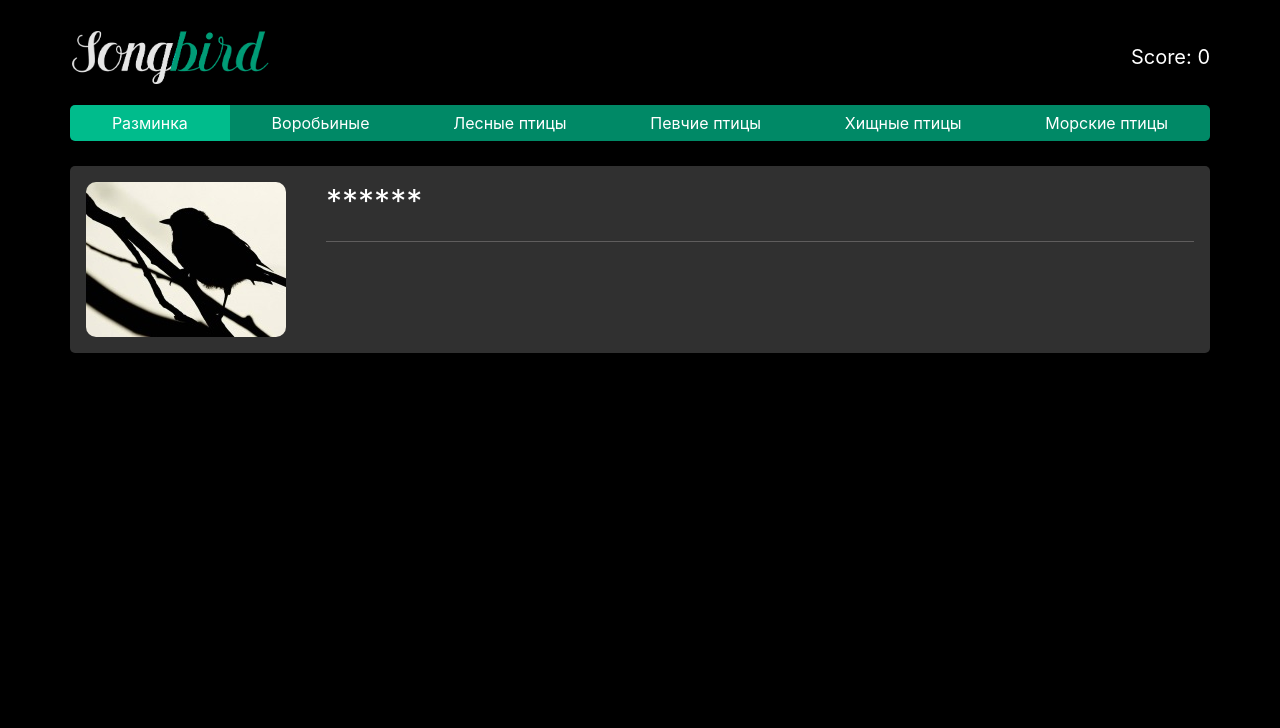
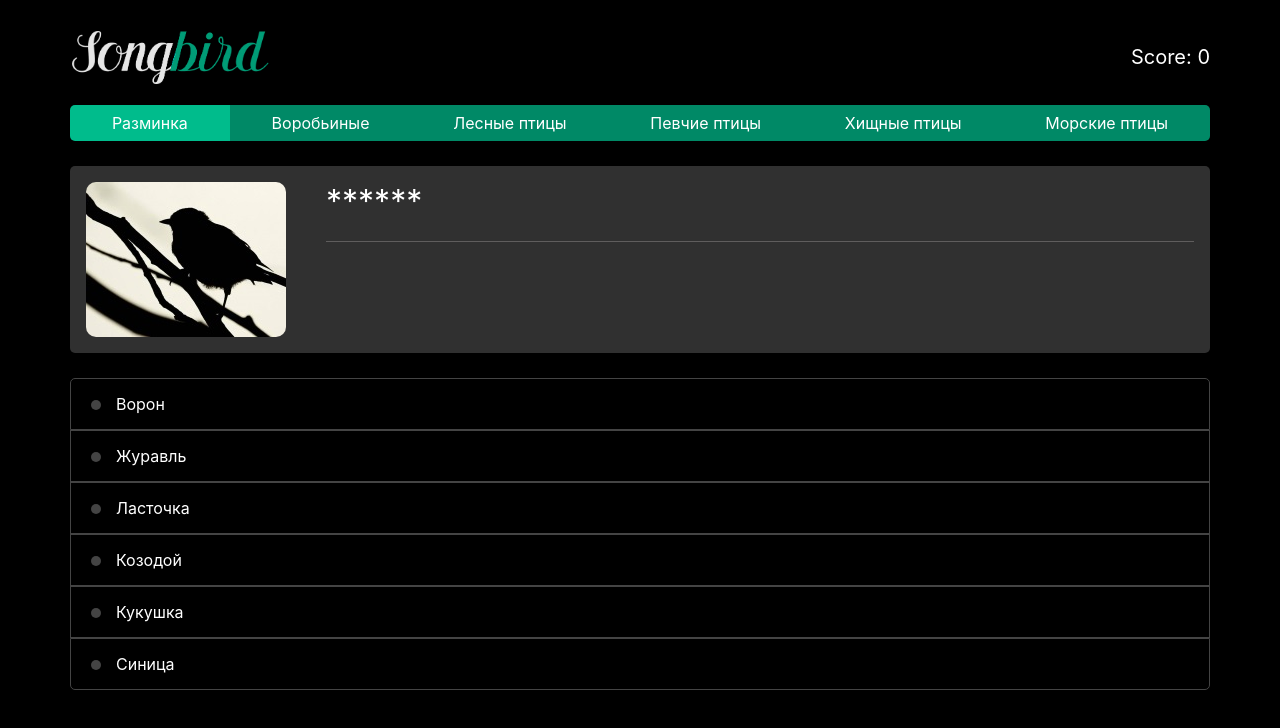
Before and after one commit to Alexandra789/songbird, a React (Create React App) app: page / in a window 1280 px wide. Shown: the top 728 px of the page. Built offline with nearby package versions, Linux system fonts and the light colour scheme.

Commit message:
add answer component

```diff
--- a/src/components/Answer/Answer.css
+++ b/src/components/Answer/Answer.css
@@ -1 +1,43 @@
-/* No CSS *//*# sourceMappingURL=Answer.css.map */
+.answer-container .answers-list {
+  padding: 0px;
+}
+
+.answer-container .answers-list .item {
+  list-style-type: none;
+  padding: 15px 20px;
+  border: 1px solid #444;
+}
+
+.answer-container .answers-list .item:first-of-type {
+  border-top-left-radius: 5px;
+  border-top-right-radius: 5px;
+}
+
+.answer-container .answers-list .item:last-of-type {
+  border-bottom-left-radius: 5px;
+  border-bottom-right-radius: 5px;
+}
+
+.answer-container .answers-list .item:hover {
+  background-color: #444;
+}
+
+.answer-container .answers-list .item .radio-button {
+  display: inline-block;
+  width: 10px;
+  height: 10px;
+  margin-right: 15px;
+  border-radius: 50%;
+  -webkit-transition: 0.1s;
+  transition: 0.1s;
+  background-color: #444;
+}
+
+.answer-container .answers-list .item .success.radio-button {
+  background-color: #00bc8c;
+}
+
+.answer-container .answers-list .item .error.radio-button {
+  background-color: #d62c1a;
+}
+/*# sourceMappingURL=Answer.css.map */
--- a/src/components/Answer/Answer.js
+++ b/src/components/Answer/Answer.js
@@ -1,14 +1,17 @@
-import { useState } from 'react';
+// import { useState } from 'react';
 import birdsData from '../../birds';
 import './Answer.css';
 
-export default function Answer(){
-    return(
+export default function Answer() {
+    return (
         <div className="answer-container">
-            <ul className="asnwers-list">
-                {/* {birdsData.map((item, i) =>
-                        <li className="item" key={i}>{item}</li>
-                    )} */}
+            <ul className="answers-list">
+                {birdsData[0].map((item, i) =>
+                    <li className="item" key={i}>
+                        <span className="radio-button"></span>
+                        {item.name}
+                    </li>
+                )}
             </ul>
         </div>
     )
--- a/src/components/Answer/Answer.scss
+++ b/src/components/Answer/Answer.scss
@@ -1,3 +1,37 @@
-.answer-container{
-
+.answer-container {
+    .answers-list {
+        padding: 0px;
+        .item {
+            list-style-type: none;
+            padding: 15px 20px;
+            border: 1px solid #444;
+            &:first-of-type{
+                border-top-left-radius: 5px;
+                border-top-right-radius: 5px;
+            }
+            &:last-of-type{
+                border-bottom-left-radius: 5px;
+                border-bottom-right-radius: 5px;
+            }
+            &:hover {
+                background-color: #444;
+            }
+            .radio-button {
+                display: inline-block;
+                width: 10px;
+                height: 10px;
+                margin-right: 15px;
+                border-radius: 50%;
+                -webkit-transition: 0.1s;
+                transition: 0.1s;
+                background-color: #444;
+            }
+            .success.radio-button{
+                background-color: #00bc8c;
+            }
+            .error.radio-button{
+                background-color: #d62c1a;
+            }
+        }
+    }
 }
--- a/src/components/Header/Header.js
+++ b/src/components/Header/Header.js
@@ -3,8 +3,9 @@ import logo from './logo.svg';
 import { useState } from 'react';
 
 export default function Header() {
+    const menuItems = ['Разминка', 'Воробьиные', 'Лесные птицы', 'Певчие птицы', 'Хищные птицы', 'Морские птицы']
     const [scope, setScope] = useState(0);
-    const [item] = useState(['Разминка', 'Воробьиные', 'Лесные птицы', 'Певчие птицы', 'Хищные птицы', 'Морские птицы']);
+    const [item] = useState(menuItems);
     return (
         <div className="header-container">
             <div className="header-top">
--- a/src/components/Question/Question.js
+++ b/src/components/Question/Question.js
@@ -4,7 +4,7 @@ import birdShadow from './bird-shadow.jpg';
 
 export default function Question() {
     const [name, setName] = useState('******');
-    const [img, setImg] = useState({ birdShadow });
+    // const [img, setImg] = useState('./bird-shadow.jpg');
     return (
         <div className="question-container">
             <div className="bird-random">
```
Also changed, not shown: src/birds.js (indentation only), 2 other files (tests, documents, lock files or other folders).
